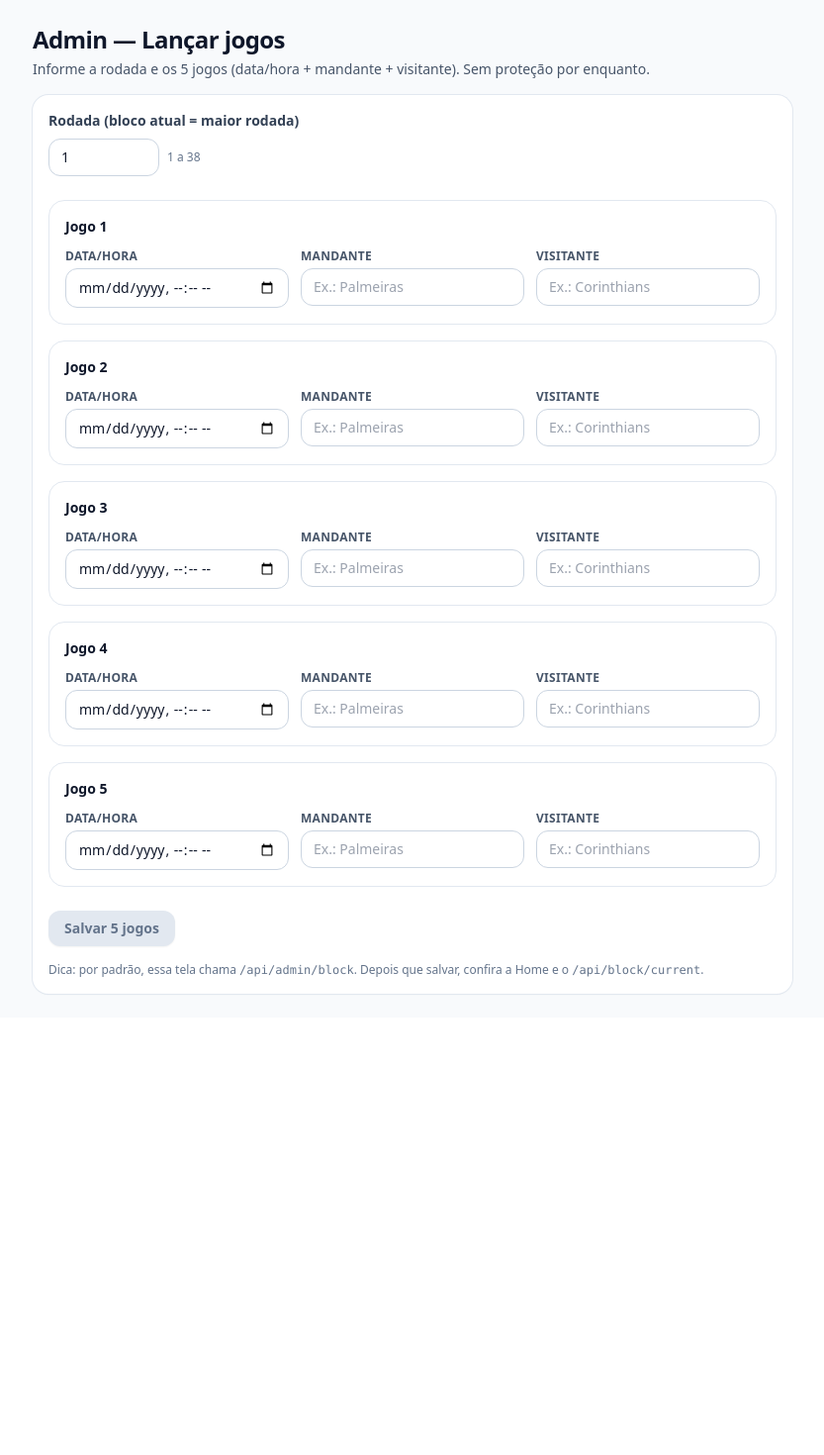
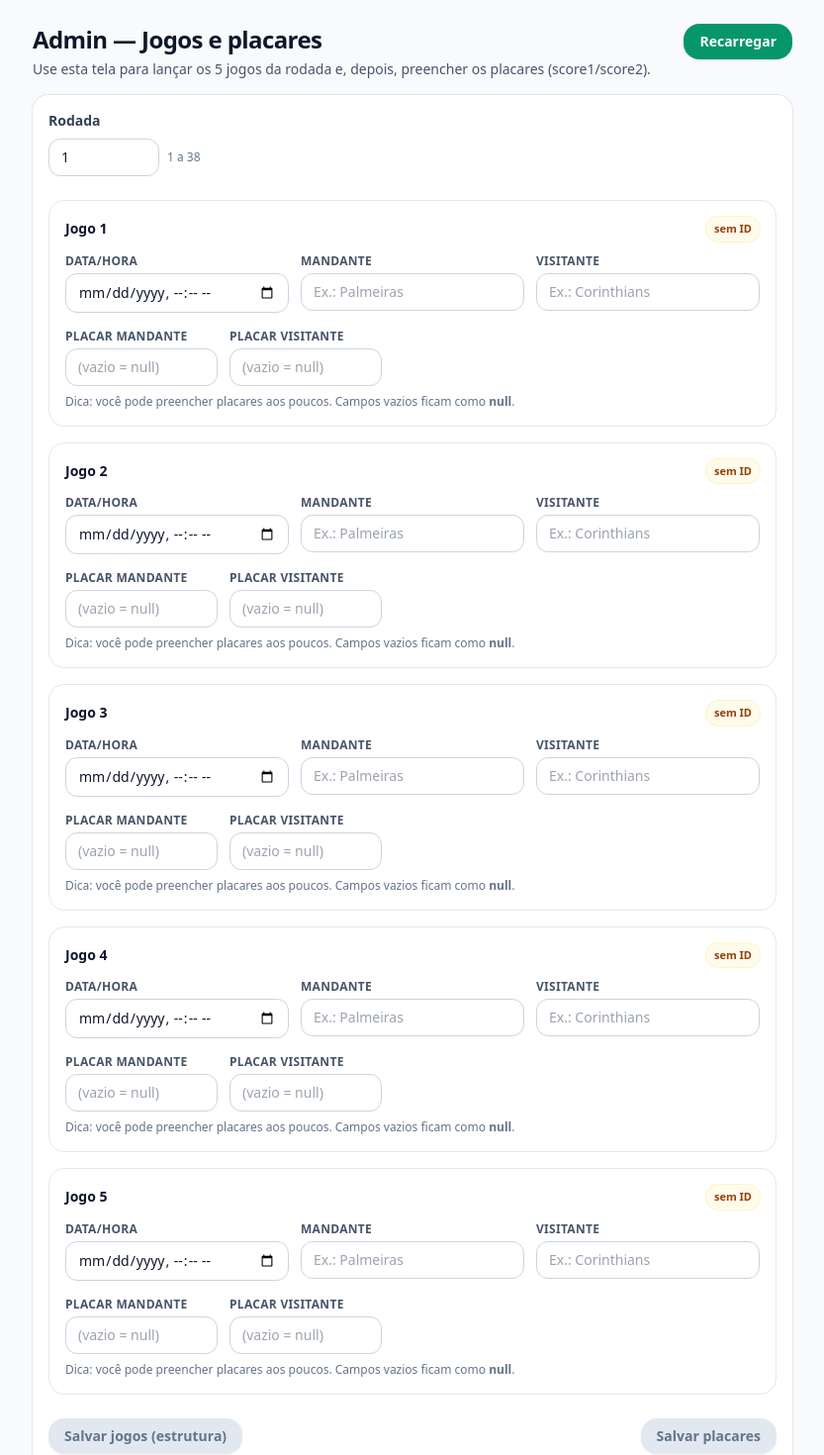
Before and after one commit to fgagliano/futpol, a Next.js app: page /admin/games in a window 1280 px wide. Shown: the top 1470 px of the page at 99% size, without its empty margins (223-1056 px from the left). Before the commit the page ends 1028 px from the top, so only its background shows below. Built offline with nearby package versions, Linux system fonts and the light colour scheme; no server answers.

Commit message:
Update page.tsx

```diff
--- a/app/admin/games/page.tsx
+++ b/app/admin/games/page.tsx
@@ -1,17 +1,46 @@
 "use client";
 
-import { useMemo, useState } from "react";
+import { useEffect, useMemo, useState } from "react";
+
+type ApiBlock = {
+  block: { id: string; round: number; kickoffMin: string | null } | null;
+  players: { id: string; name: string }[];
+  games: {
+    id: string;
+    kickoff_at: string;
+    team1: string;
+    team2: string;
+    score1: number | null;
+    score2: number | null;
+  }[];
+  isRevealed: boolean;
+  grid: any[][];
+};
 
 type GameForm = {
+  id?: string; // vem do banco quando já existe
   kickoff_at: string; // datetime-local
   team1: string;
   team2: string;
+  score1: string; // input text/number (permite vazio)
+  score2: string;
 };
+
+function isoToDatetimeLocal(iso: string) {
+  // ISO -> "YYYY-MM-DDTHH:mm" no fuso do navegador
+  const d = new Date(iso);
+  const pad = (n: number) => String(n).padStart(2, "0");
+  const yyyy = d.getFullYear();
+  const mm = pad(d.getMonth() + 1);
+  const dd = pad(d.getDate());
+  const hh = pad(d.getHours());
+  const mi = pad(d.getMinutes());
+  return `${yyyy}-${mm}-${dd}T${hh}:${mi}`;
+}
 
 function toIsoWithLocalTz(datetimeLocal: string) {
   // datetimeLocal: "2026-01-24T00:00"
-  // Converte para ISO com timezone local do browser.
-  // Ex.: "2026-01-24T00:00:00-03:00"
+  // ISO com timezone local do browser: "2026-01-24T00:00:00-03:00"
   const d = new Date(datetimeLocal);
   const pad = (n: number) => String(n).padStart(2, "0");
 
@@ -38,30 +67,75 @@ export default function AdminGamesPage() {
       kickoff_at: "",
       team1: "",
       team2: "",
+      score1: "",
+      score2: "",
     }))
   );
 
-  const [busy, setBusy] = useState(false);
+  const [busySave, setBusySave] = useState(false);
+  const [busyScore, setBusyScore] = useState(false);
   const [msg, setMsg] = useState<string | null>(null);
-
-  const canSubmit = useMemo(() => {
-    if (!round || round < 1 || round > 38) return false;
-    if (games.length !== 5) return false;
-    return games.every(
-      (g) =>
-        g.kickoff_at.trim() &&
-        g.team1.trim().length >= 2 &&
-        g.team2.trim().length >= 2
-    );
-  }, [round, games]);
+  const [msgKind, setMsgKind] = useState<"ok" | "err" | null>(null);
 
   function setGame(i: number, patch: Partial<GameForm>) {
     setGames((prev) => prev.map((g, idx) => (idx === i ? { ...g, ...patch } : g)));
   }
 
-  async function save() {
-    setBusy(true);
+  async function loadCurrent() {
     setMsg(null);
+    setMsgKind(null);
+
+    const r = await fetch("/api/block/current?ts=" + Date.now(), { cache: "no-store" });
+    const j = (await r.json()) as ApiBlock;
+
+    if (!j.block || !j.games?.length) {
+      // mantém estado atual, só informa
+      setMsg("Nenhum bloco/jogo encontrado. Lance os jogos primeiro.");
+      setMsgKind("err");
+      return;
+    }
+
+    setRound(j.block.round);
+
+    // Preenche 5 jogos (se tiver menos, completa; se tiver mais, pega os 5 primeiros)
+    const base = (j.games || []).slice(0, 5);
+    const mapped: GameForm[] = base.map((g) => ({
+      id: g.id,
+      kickoff_at: isoToDatetimeLocal(g.kickoff_at),
+      team1: g.team1 ?? "",
+      team2: g.team2 ?? "",
+      score1: g.score1 === null || g.score1 === undefined ? "" : String(g.score1),
+      score2: g.score2 === null || g.score2 === undefined ? "" : String(g.score2),
+    }));
+
+    while (mapped.length < 5) {
+      mapped.push({ kickoff_at: "", team1: "", team2: "", score1: "", score2: "" });
+    }
+
+    setGames(mapped);
+    setMsg(`Carregado bloco atual: rodada ${j.block.round}.`);
+    setMsgKind("ok");
+  }
+
+  useEffect(() => {
+    loadCurrent();
+    // eslint-disable-next-line react-hooks/exhaustive-deps
+  }, []);
+
+  const canSaveGames = useMemo(() => {
+    if (!round || round < 1 || round > 38) return false;
+    if (games.length !== 5) return false;
+    return games.every(
+      (g) => g.kickoff_at.trim() && g.team1.trim().length >= 2 && g.team2.trim().length >= 2
+    );
+  }, [round, games]);
+
+  const hasGameIds = useMemo(() => games.every((g) => !!g.id), [games]);
+
+  async function saveGamesStructure() {
+    setBusySave(true);
+    setMsg(null);
+    setMsgKind(null);
 
     try {
       const payload = {
@@ -82,15 +156,77 @@ export default function AdminGamesPage() {
       const j = await r.json();
 
       if (!r.ok) {
-        setMsg(j?.error ? `Erro: ${j.error}` : "Erro ao salvar");
+        setMsg(j?.error ? `Erro: ${j.error}` : "Erro ao salvar jogos");
+        setMsgKind("err");
         return;
       }
 
-      setMsg(`✅ Rodada ${round} salva com 5 jogos.`);
-    } catch (e: any) {
+      setMsg(`✅ Jogos da rodada ${round} salvos.`);
+      setMsgKind("ok");
+
+      // Recarrega para capturar IDs (e também conferir se está tudo certo no banco)
+      await loadCurrent();
+    } catch {
       setMsg("Erro ao salvar (rede ou servidor).");
+      setMsgKind("err");
     } finally {
-      setBusy(false);
+      setBusySave(false);
+    }
+  }
+
+  async function saveScoresOnly() {
+    setBusyScore(true);
+    setMsg(null);
+    setMsgKind(null);
+
+    try {
+      if (!hasGameIds) {
+        setMsg("Ainda não tenho os IDs dos jogos. Salve os jogos primeiro e recarregue.");
+        setMsgKind("err");
+        return;
+      }
+
+      const payload = {
+        round,
+        scores: games.map((g) => {
+          const s1 = g.score1.trim();
+          const s2 = g.score2.trim();
+
+          // vazio => null (placar parcial permitido)
+          const score1 = s1 === "" ? null : Number(s1);
+          const score2 = s2 === "" ? null : Number(s2);
+
+          return {
+            gameId: g.id!,
+            score1: Number.isFinite(score1 as any) ? (score1 as any) : null,
+            score2: Number.isFinite(score2 as any) ? (score2 as any) : null,
+          };
+        }),
+      };
+
+      const r = await fetch("/api/admin/scores", {
+        method: "POST",
+        headers: { "Content-Type": "application/json" },
+        body: JSON.stringify(payload),
+      });
+
+      const j = await r.json();
+
+      if (!r.ok) {
+        setMsg(j?.error ? `Erro: ${j.error}` : "Erro ao salvar placares");
+        setMsgKind("err");
+        return;
+      }
+
+      setMsg("✅ Placares salvos (campos vazios ficam como null).");
+      setMsgKind("ok");
+
+      await loadCurrent();
+    } catch {
+      setMsg("Erro ao salvar placares (rede ou servidor).");
+      setMsgKind("err");
+    } finally {
+      setBusyScore(false);
     }
   }
 
@@ -99,19 +235,22 @@ export default function AdminGamesPage() {
       <div className="mx-auto max-w-3xl">
         <div className="flex items-start justify-between gap-4">
           <div>
-            <h1 className="text-2xl font-bold tracking-tight text-slate-900">
-              Admin — Lançar jogos
-            </h1>
+            <h1 className="text-2xl font-bold tracking-tight text-slate-900">Admin — Jogos e placares</h1>
             <p className="mt-1 text-sm text-slate-600">
-              Informe a rodada e os 5 jogos (data/hora + mandante + visitante). Sem proteção por enquanto.
+              Use esta tela para lançar os 5 jogos da rodada e, depois, preencher os placares (score1/score2).
             </p>
           </div>
+
+          <button
+            onClick={loadCurrent}
+            className="rounded-2xl bg-emerald-600 px-4 py-2 text-sm font-semibold text-white shadow-sm hover:bg-emerald-700"
+          >
+            Recarregar
+          </button>
         </div>
 
         <div className="mt-4 rounded-2xl bg-white p-4 shadow-sm ring-1 ring-slate-200">
-          <label className="block text-sm font-semibold text-slate-700">
-            Rodada (bloco atual = maior rodada)
-          </label>
+          <label className="block text-sm font-semibold text-slate-700">Rodada</label>
           <div className="mt-2 flex items-center gap-2">
             <input
               type="number"
@@ -119,18 +258,38 @@ export default function AdminGamesPage() {
               max={38}
               value={round}
               onChange={(e) => setRound(parseInt(e.target.value || "1", 10))}
-              className="w-28 rounded-xl border border-slate-300 bg-white px-3 py-2 text-sm text-slate-900 focus:outline-none focus:ring-2 focus:ring-slate-900"
+              className="w-28 rounded-xl border border-slate-300 bg-white px-3 py-2 text-sm text-slate-900 focus:outline-none focus:ring-2 focus:ring-emerald-600"
             />
             <span className="text-xs text-slate-500">1 a 38</span>
           </div>
 
+          {msg && (
+            <div
+              className={[
+                "mt-3 rounded-xl px-3 py-2 text-sm ring-1",
+                msgKind === "ok"
+                  ? "bg-emerald-50 text-emerald-800 ring-emerald-100"
+                  : "bg-rose-50 text-rose-700 ring-rose-100",
+              ].join(" ")}
+            >
+              {msg}
+            </div>
+          )}
+
           <div className="mt-6 space-y-4">
             {games.map((g, i) => (
-              <div key={i} className="rounded-2xl border border-slate-200 p-4">
+              <div key={i} className="rounded-2xl border border-slate-200 bg-white p-4">
                 <div className="flex items-center justify-between">
-                  <div className="text-sm font-semibold text-slate-900">
-                    Jogo {i + 1}
-                  </div>
+                  <div className="text-sm font-semibold text-slate-900">Jogo {i + 1}</div>
+                  {g.id ? (
+                    <span className="rounded-full bg-blue-50 px-2 py-1 text-[11px] font-semibold text-blue-700 ring-1 ring-blue-100">
+                      ID OK
+                    </span>
+                  ) : (
+                    <span className="rounded-full bg-amber-50 px-2 py-1 text-[11px] font-semibold text-amber-800 ring-1 ring-amber-100">
+                      sem ID
+                    </span>
+                  )}
                 </div>
 
                 <div className="mt-3 grid grid-cols-1 gap-3 sm:grid-cols-3">
@@ -142,7 +301,7 @@ export default function AdminGamesPage() {
                       type="datetime-local"
                       value={g.kickoff_at}
                       onChange={(e) => setGame(i, { kickoff_at: e.target.value })}
-                      className="mt-1 w-full rounded-xl border border-slate-300 bg-white px-3 py-2 text-sm text-slate-900 focus:outline-none focus:ring-2 focus:ring-slate-900"
+                      className="mt-1 w-full rounded-xl border border-slate-300 bg-white px-3 py-2 text-sm text-slate-900 focus:outline-none focus:ring-2 focus:ring-emerald-600"
                     />
                   </div>
 
@@ -154,7 +313,7 @@ export default function AdminGamesPage() {
                       value={g.team1}
                       onChange={(e) => setGame(i, { team1: e.target.value })}
                       placeholder="Ex.: Palmeiras"
-                      className="mt-1 w-full rounded-xl border border-slate-300 bg-white px-3 py-2 text-sm text-slate-900 focus:outline-none focus:ring-2 focus:ring-slate-900"
+                      className="mt-1 w-full rounded-xl border border-slate-300 bg-white px-3 py-2 text-sm text-slate-900 focus:outline-none focus:ring-2 focus:ring-emerald-600"
                     />
                   </div>
 
@@ -166,9 +325,41 @@ export default function AdminGamesPage() {
                       value={g.team2}
                       onChange={(e) => setGame(i, { team2: e.target.value })}
                       placeholder="Ex.: Corinthians"
-                      className="mt-1 w-full rounded-xl border border-slate-300 bg-white px-3 py-2 text-sm text-slate-900 focus:outline-none focus:ring-2 focus:ring-slate-900"
+                      className="mt-1 w-full rounded-xl border border-slate-300 bg-white px-3 py-2 text-sm text-slate-900 focus:outline-none focus:ring-2 focus:ring-emerald-600"
                     />
                   </div>
+                </div>
+
+                <div className="mt-4 grid grid-cols-2 gap-3 sm:max-w-xs">
+                  <div>
+                    <label className="block text-xs font-semibold uppercase tracking-wide text-slate-600">
+                      Placar mandante
+                    </label>
+                    <input
+                      inputMode="numeric"
+                      value={g.score1}
+                      onChange={(e) => setGame(i, { score1: e.target.value })}
+                      placeholder="(vazio = null)"
+                      className="mt-1 w-full rounded-xl border border-slate-300 bg-white px-3 py-2 text-sm text-slate-900 focus:outline-none focus:ring-2 focus:ring-emerald-600"
+                    />
+                  </div>
+
+                  <div>
+                    <label className="block text-xs font-semibold uppercase tracking-wide text-slate-600">
+                      Placar visitante
+                    </label>
+                    <input
+                      inputMode="numeric"
+                      value={g.score2}
+                      onChange={(e) => setGame(i, { score2: e.target.value })}
+                      placeholder="(vazio = null)"
+                      className="mt-1 w-full rounded-xl border border-slate-300 bg-white px-3 py-2 text-sm text-slate-900 focus:outline-none focus:ring-2 focus:ring-emerald-600"
+                    />
+                  </div>
+                </div>
+
+                <div className="mt-2 text-xs text-slate-500">
+                  Dica: você pode preencher placares aos poucos. Campos vazios ficam como <span className="font-semibold">null</span>.
                 </div>
               </div>
             ))}
@@ -176,28 +367,35 @@ export default function AdminGamesPage() {
 
           <div className="mt-6 flex flex-col gap-3 sm:flex-row sm:items-center sm:justify-between">
             <button
-              onClick={save}
-              disabled={!canSubmit || busy}
+              onClick={saveGamesStructure}
+              disabled={!canSaveGames || busySave}
               className={[
-                "rounded-xl px-4 py-2 text-sm font-semibold shadow-sm",
-                canSubmit && !busy
-                  ? "bg-slate-900 text-white hover:bg-slate-800"
+                "rounded-2xl px-4 py-2 text-sm font-semibold shadow-sm",
+                canSaveGames && !busySave
+                  ? "bg-emerald-600 text-white hover:bg-emerald-700"
                   : "bg-slate-200 text-slate-500 cursor-not-allowed",
               ].join(" ")}
             >
-              {busy ? "Salvando…" : "Salvar 5 jogos"}
+              {busySave ? "Salvando…" : "Salvar jogos (estrutura)"}
             </button>
 
-            {msg && (
-              <div className="text-sm text-slate-700">
-                {msg}
-              </div>
-            )}
+            <button
+              onClick={saveScoresOnly}
+              disabled={!hasGameIds || busyScore}
+              className={[
+                "rounded-2xl px-4 py-2 text-sm font-semibold shadow-sm",
+                hasGameIds && !busyScore
+                  ? "bg-blue-700 text-white hover:bg-blue-800"
+                  : "bg-slate-200 text-slate-500 cursor-not-allowed",
+              ].join(" ")}
+            >
+              {busyScore ? "Salvando…" : "Salvar placares"}
+            </button>
           </div>
 
           <div className="mt-4 text-xs text-slate-500">
-            Dica: por padrão, essa tela chama <code>/api/admin/block</code>.
-            Depois que salvar, confira a Home e o <code>/api/block/current</code>.
+            <span className="font-semibold">Importante:</span> “Salvar placares” só dá UPDATE em <code>games.score1/score2</code>.
+            Não apaga nem recria jogos.
           </div>
         </div>
       </div>
```
